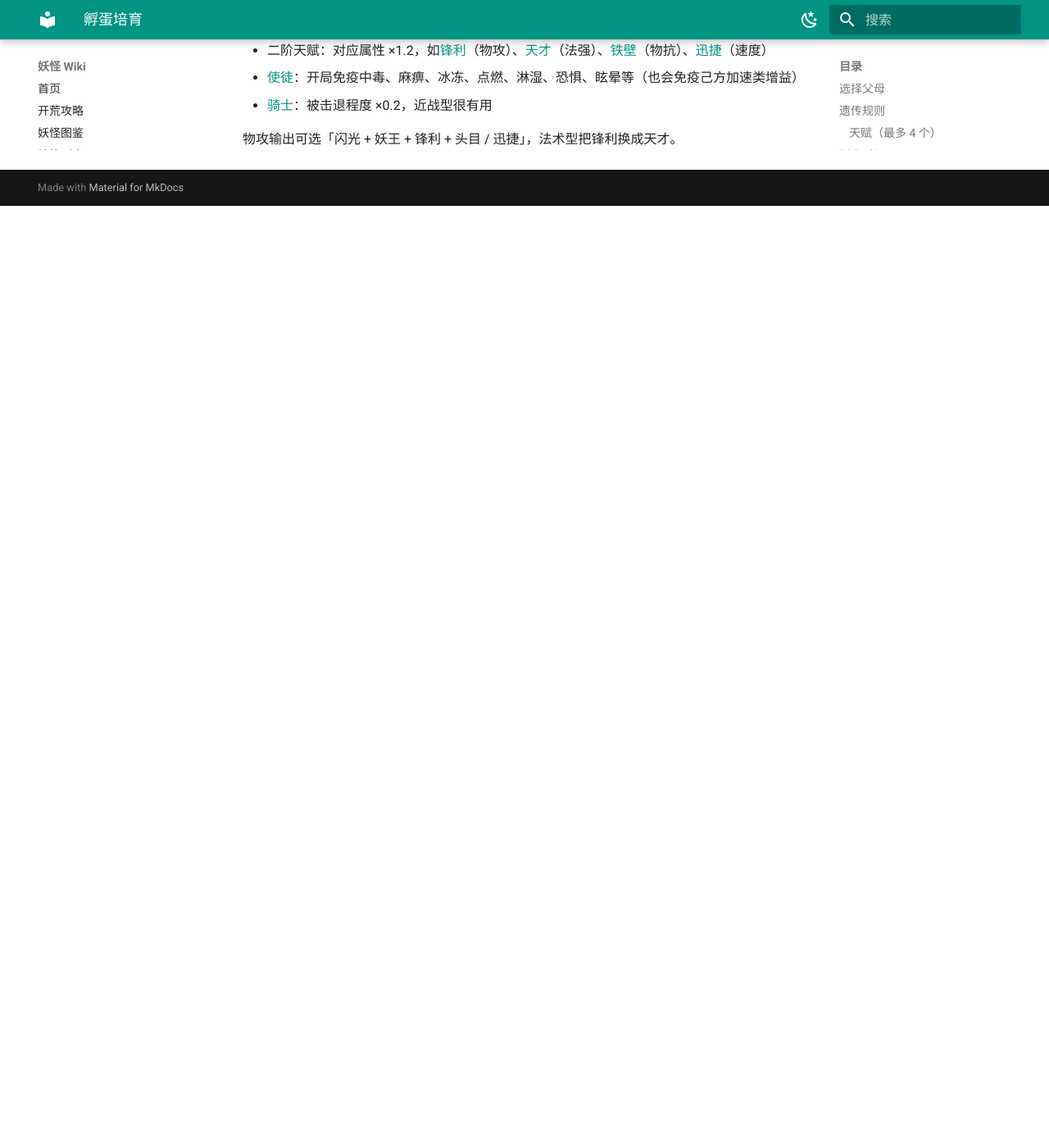
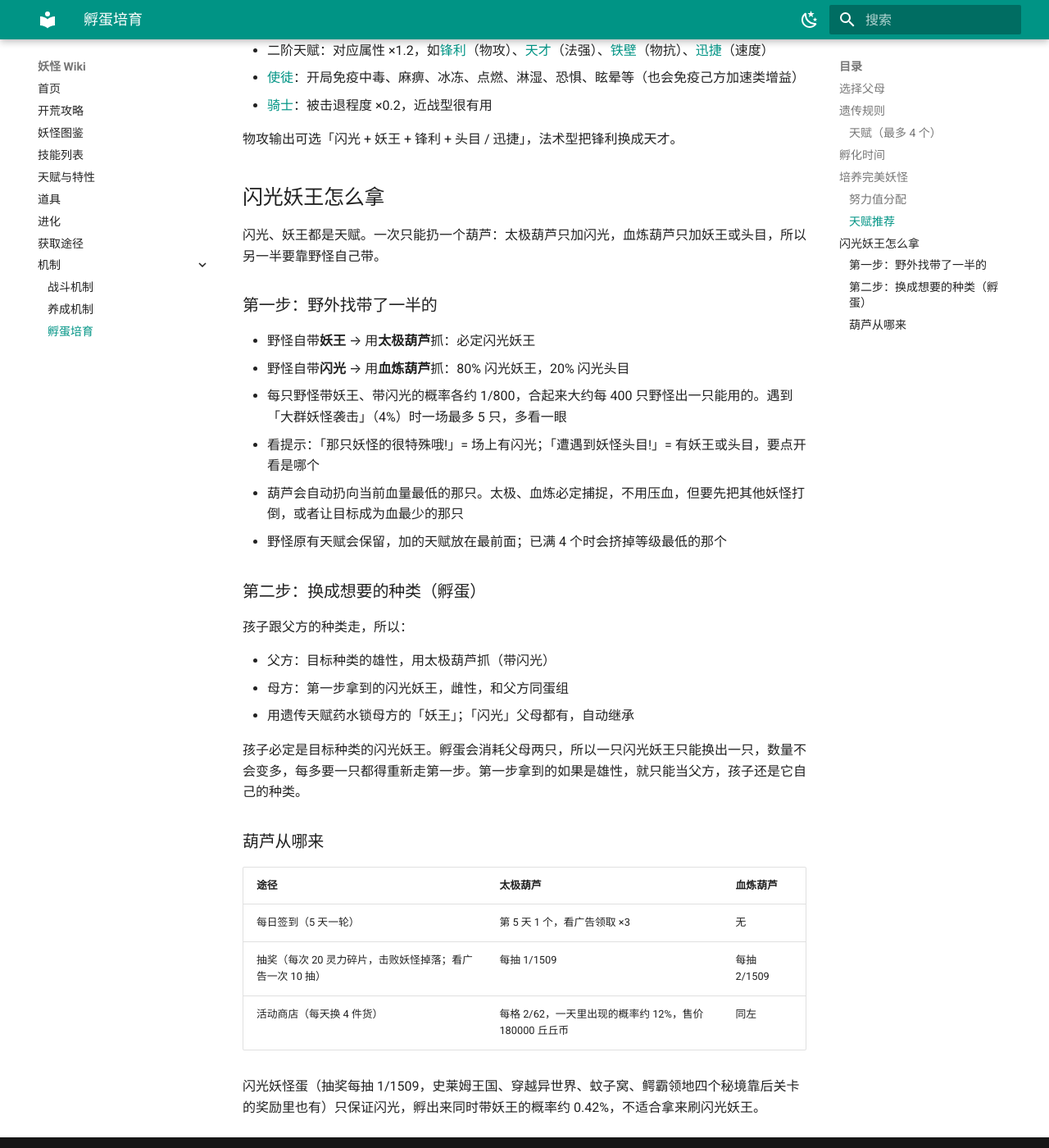
Before and after one commit to 1037134254/yaoguai-wiki, an MkDocs documentation site: the page built from docs/孵蛋培育.md, in a window 1280 px wide and 1400 px high, scrolled down 2337 px. Shown: the whole window at 82% size. Built offline with MkDocs 1.6.1 and Material for MkDocs 9.7.7, drawn with Linux system fonts in a browser that asks for light colours; before the commit the page ends 2588 px from its top, so only the background shows below that; some of the changed text lies outside the part shown.

Commit message:
新增闪光妖王获取攻略，修正妖怪蛋效果与货币名

```diff
--- a/docs/养成机制.md
+++ b/docs/养成机制.md
@@ -64,17 +64,21 @@ wiki 中的种族值与游戏图鉴一致（图鉴显示的是内部数值的 2
 - 太极葫芦：随机 1 项个体值变为 16，并获得天赋「闪光」
 - 血炼葫芦：随机 1 项个体值变为 16，并获得天赋「妖王」（80%）或「头目」（20%）
 
+加的天赋放在最前面，野怪原有的天赋保留；原来已满 4 个时，先去掉等级最低的那个。所以用太极葫芦抓一只本身带妖王的野怪，就直接得到闪光妖王。
+
 ## 野生妖怪
 
 - 个体值：每项在 1~16 之间均匀随机
 - 天赋数量：1 个 49%，2 个 30%，3 个 19%，4 个 2%（重复抽到同一个天赋时不叠加，实际可能更少）
 - 每次抽天赋按等级权重：Lv0 每个 60，Lv1 每个 200，Lv2 每个 100，Lv3 每个 7，Lv4 每个 2。单次抽中某个 Lv1 天赋约 7.1%，Lv2 约 3.6%，Lv0 约 2.1%，头目 / 使徒 / 骑士约 0.25%，闪光 / 妖王约 0.07%
 - 平均每只野怪带闪光或妖王的概率各约 0.12%（约 1/800），带头目约 0.43%
+- 遭遇战里有闪光妖怪会提示「那只妖怪的很特殊哦!」，有妖王或头目会提示「遭遇到妖怪头目!」（两者共用这条提示，要点开看天赋）
 - 遭遇战约 3% 概率「遭遇可怕妖怪袭击」：敌人等级 ×1.2，个体值最低为 3
 - 约 4% 概率「遭遇大群妖怪袭击」：敌人数量 ×3（最多 5 只）
 
 ## 妖怪蛋道具
 
 - 天赋抽取用另一套权重：Lv3 每个 40、Lv4 每个 7，其余同上。单次抽中头目 / 使徒 / 骑士约 1.4%，闪光 / 妖王约 0.24%
-- 闪光妖怪蛋额外加「闪光」，王者妖怪蛋额外加「妖王」，头目妖怪蛋额外加「头目」
+- 闪光妖怪蛋额外加「闪光」，再按上面的权重随机抽天赋，同时带上妖王的概率约 0.42%
+- 头目妖怪蛋 / 王者妖怪蛋：游戏里实际是头目妖怪蛋加「妖王」、王者妖怪蛋加「头目」，和名字相反。这两种蛋在签到、抽奖、商店、地图和秘境奖励里都没有投放
 - 未知妖怪蛋孵出随机种类
--- a/docs/孵蛋培育.md
+++ b/docs/孵蛋培育.md
@@ -11,11 +11,11 @@
 
 | 项目 | 不用道具 | 用道具锁定 |
 |---|---|---|
-| 个体值 | 每项在父母该项的两个值之间（含两端）随机 | 最多锁 2 项，每项用一个对应的项圈（2000 金币），该项取父母中较高的值 |
-| 特性 | 按种族特性池随机（含「无」） | 遗传天赋药水（20000 金币）锁定**父方**的特性 |
+| 个体值 | 每项在父母该项的两个值之间（含两端）随机 | 最多锁 2 项，每项用一个对应的项圈（2000 丘丘币），该项取父母中较高的值 |
+| 特性 | 按种族特性池随机（含「无」） | 遗传天赋药水（20000 丘丘币）锁定**父方**的特性 |
 | 天赋 | 见下方 | 遗传天赋药水锁定父母任意一方的 1 个天赋 |
-| 技能 | 出生时自带 1 级技能 | 遗传技能药水（18000 金币）继承父母任意一方当前的 1 个技能；技能栏满 4 个时替换最后一个 |
-| 性别 | 雌雄各 50% | 性别药水（8000 金币）指定 |
+| 技能 | 出生时自带 1 级技能 | 遗传技能药水（18000 丘丘币）继承父母任意一方当前的 1 个技能；技能栏满 4 个时替换最后一个 |
+| 性别 | 雌雄各 50% | 性别药水（8000 丘丘币）指定 |
 
 - 母方可以是别的种类，所以能把孩子本来学不到的技能传下去，包括技能书学来的技能（如手下留情）
 - 父母某项个体值都是 16，孩子这一项必定是 16
@@ -32,7 +32,7 @@
 
 ## 孵化时间
 
-| 套餐 | 孵化时间 | QQ币 |
+| 套餐 | 孵化时间 | 丘丘币 |
 |---|---|---|
 | 常规服务 | 144 小时 | 600 |
 | 银卡 | 120 小时 | 2000 |
@@ -72,3 +72,36 @@
 - [骑士](天赋与特性.md#骑士)：被击退程度 ×0.2，近战型很有用
 
 物攻输出可选「闪光 + 妖王 + 锋利 + 头目 / 迅捷」，法术型把锋利换成天才。
+
+## 闪光妖王怎么拿
+
+闪光、妖王都是天赋。一次只能扔一个葫芦：太极葫芦只加闪光，血炼葫芦只加妖王或头目，所以另一半要靠野怪自己带。
+
+### 第一步：野外找带了一半的
+
+- 野怪自带**妖王** → 用**太极葫芦**抓：必定闪光妖王
+- 野怪自带**闪光** → 用**血炼葫芦**抓：80% 闪光妖王，20% 闪光头目
+- 每只野怪带妖王、带闪光的概率各约 1/800，合起来大约每 400 只野怪出一只能用的。遇到「大群妖怪袭击」（4%）时一场最多 5 只，多看一眼
+- 看提示：「那只妖怪的很特殊哦!」= 场上有闪光；「遭遇到妖怪头目!」= 有妖王或头目，要点开看是哪个
+- 葫芦会自动扔向当前血量最低的那只。太极、血炼必定捕捉，不用压血，但要先把其他妖怪打倒，或者让目标成为血最少的那只
+- 野怪原有天赋会保留，加的天赋放在最前面；已满 4 个时会挤掉等级最低的那个
+
+### 第二步：换成想要的种类（孵蛋）
+
+孩子跟父方的种类走，所以：
+
+- 父方：目标种类的雄性，用太极葫芦抓（带闪光）
+- 母方：第一步拿到的闪光妖王，雌性，和父方同蛋组
+- 用遗传天赋药水锁母方的「妖王」；「闪光」父母都有，自动继承
+
+孩子必定是目标种类的闪光妖王。孵蛋会消耗父母两只，所以一只闪光妖王只能换出一只，数量不会变多，每多要一只都得重新走第一步。第一步拿到的如果是雄性，就只能当父方，孩子还是它自己的种类。
+
+### 葫芦从哪来
+
+| 途径 | 太极葫芦 | 血炼葫芦 |
+|---|---|---|
+| 每日签到（5 天一轮） | 第 5 天 1 个，看广告领取 ×3 | 无 |
+| 抽奖（每次 20 灵力碎片，击败妖怪掉落；看广告一次 10 抽） | 每抽 1/1509 | 每抽 2/1509 |
+| 活动商店（每天换 4 件货） | 每格 2/62，一天里出现的概率约 12%，售价 180000 丘丘币 | 同左 |
+
+闪光妖怪蛋（抽奖每抽 1/1509，史莱姆王国、穿越异世界、蚊子窝、鳄霸领地四个秘境靠后关卡的奖励里也有）只保证闪光，孵出来同时带妖王的概率约 0.42%，不适合拿来刷闪光妖王。
```
Also changed, not shown: other parts of docs/孵蛋培育.md (+1 -1 lines).
